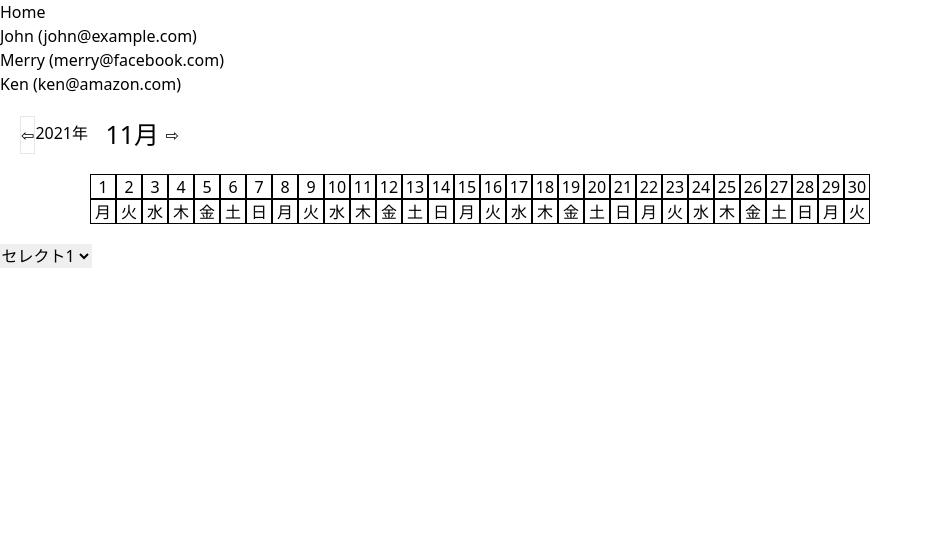
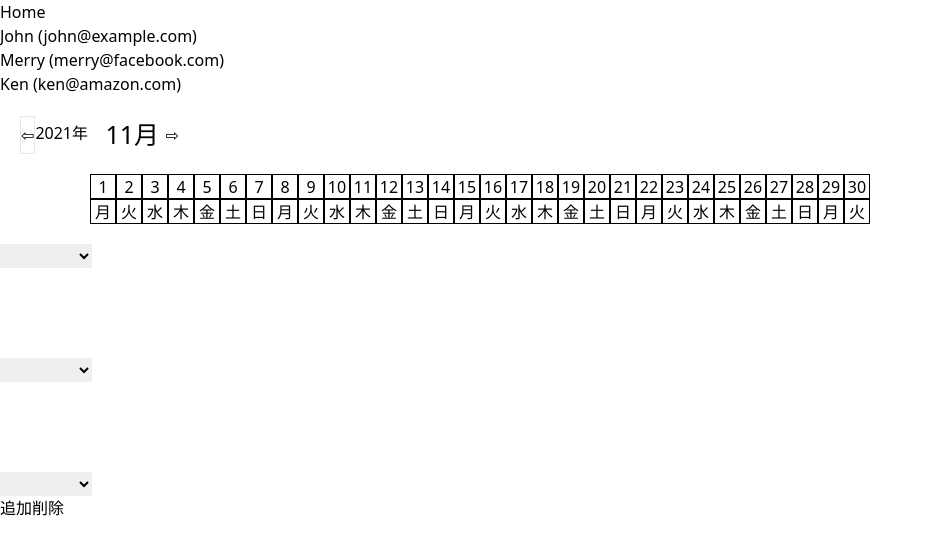
Before and after one commit to takayanagi-takeshi/portfolio_app, a Vue app: page /admin in a window 1280 px wide. Shown: the top 554 px of the page, without its empty margins (0-933 px from the left). Built offline with nearby package versions, Linux system fonts and the light colour scheme.

Commit message:
セレクトボックス実装

```diff
--- a/src/assets/views/adminPage.vue
+++ b/src/assets/views/adminPage.vue
@@ -17,12 +17,6 @@ import Corender from '@/components/Corender.vue'
 export default {
 
   name: '',
-  // data: function() {
-  //   return {
-
-  //     message: 'hehehehehehe'
-  //     }
-  //   },
     components: {
     Corender
     },
--- a/src/assets/views/test.vue
+++ b/src/assets/views/test.vue
@@ -6,21 +6,21 @@
 
 
   <div class="hello">
-    <h2>Essential Links</h2>
-    <div xs6 class="ma-auto">
+    <h2>ボタンテスト</h2>
+    <div class="ma-auto">
 
       <div row v-for="input in inputList" :key="input.id">
         <div>
           <!-- <div v-model="input.text" ></div>
                   <div> -->
-          <button fab dark small color="red" @click="removeInput(input.id)">
-              <div dark>remove</div>
+          <button  @click="removeInput(input.id)">
+              <div >remove</div>
           </button>
                   </div>
       </div>
               <div>
-      <div fab dark small color="blue" @click="addInput()">
-          <button dark>add</button>
+      <div  @click="addInput()">
+          <button>add</button>
       </div>
               </div>
     </div>
--- a/src/components/Corender.vue
+++ b/src/components/Corender.vue
@@ -31,20 +31,24 @@
   <option>B</option>
   <option>C</option>
 </select> -->
+<div v-for="box in nameSelectboxList" :key="box.id">
   <div class="name">
-    <select v-model="$store.state.multiSelect">
+    <select v-model="box.selected">
       <option v-for="s in $store.state.multiSelectOptions" :value="s.value" :key="s">
         {{s.label}}
       </option>
     </select>
   </div>
+</div>
+<button type="button" @click="addBox">追加</button>
+<button type="button" @click="removeBox">削除</button>
       <!-- <div class="name1">
         <select v-model="$store.state.multiSelect">
       <option v-for="q in $store.state.multiSelectOptions" :value="q.value" :key="q">
         {{q.label}}
-      </option> -->
-    <!-- </select> -->
-    <!-- </div> -->
+      </option>
+    </select>
+  </div> -->
 
 
 </div>
@@ -62,12 +66,33 @@ export default {
       now_month: new Date().getMonth()+1,
       // weeks: new Date(),
 
+      nameSelectboxList: [
+        {
+          id: 0,
+          selected: ''
+        },
+        {
+          id: 1,
+          selected: ''
+
+        },
+        {
+          id: 2,
+          selected: ''
+
+        }
+      ]
+
       }
     },
   computed: {
+
+    // ----users---データをvuexで取り出し
     users: function() {
       return this.$store.state.users
     },
+    // ーーーーーーーーーーーーーーーーーーー
+
     getTsuki() {
       return this.now_month
     },
@@ -92,7 +117,7 @@ export default {
       //   }
       // }
       for(let i = 1; i <= this.getMonthLastDay; i++) {
-        const w = new Date(this.now_year, this.now_month-1, i).getDay()
+        const w = new Date(this.now_year, this.now_month - 1, i).getDay()
         result.push({
           day: i,
           week: w
@@ -129,6 +154,25 @@ export default {
       }
     },
 
+    addBox() {
+      this.nameSelectboxList.push({ id: this.nameSelectboxList.length })
+      this.nameSelectboxList.splice()
+    },
+    removeBox() {
+      // let nameSelectboxList = this.nameSelectboxList.filter((input) => { return input.id !== id })
+      // let newNameSelectboxList = []
+      // for (let i = 0; i < nameSelectboxList.length; i++) {
+      //   newNameSelectboxList.push({
+      //     id: i,
+      //     selected: nameSelectboxList[i].selected
+      //   })
+      //   console.log(i)
+      // }
+      // this.nameSelectboxList = newNameSelectboxList
+      // this.nameSelectboxList.splice()
+            // this.nameSelectboxList.push({ id: this.nameSelectboxList.length })
+      this.nameSelectboxList.splice(this.nameSelectboxList, 1)
+    }
   },
 }
 </script>
--- a/src/store/index.js
+++ b/src/store/index.js
@@ -26,7 +26,8 @@ export default new Vuex.Store({
       { label: 'セレクト2', value: 'select2' },
       { label: 'セレクト3', value: 'select3' },
       { label: 'セレクト4', value: 'select4' },
-      { label: 'セレクト5', value: 'select5' }
+      { label: 'セレクト5', value: 'select5' },
+      { label: '', value: '' }
     ]
   }
 
```
